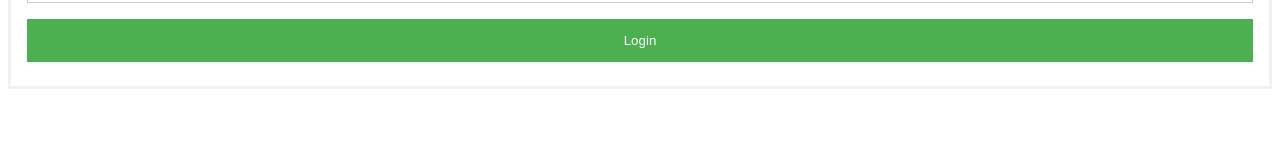
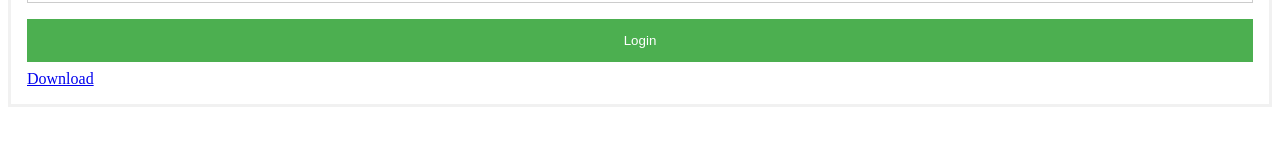
Before and after one commit to sreeteja14/certificate, a plain HTML site: page index.html in a window 1280 px wide. Shown: the part 190-336 px from the top of the page. Drawn offline with Linux system fonts and the light colour scheme.

Commit message:
Update index.html

```diff
--- a/index.html
+++ b/index.html
@@ -16,6 +16,7 @@
         <input type="password" placeholder="Enter Password" name="psw" required>
 
             <button type="submit">Login</button>
+            <a href="16p61a1231.jpg" download>Download</a>
     </div>
 </form>
     </body>
```
